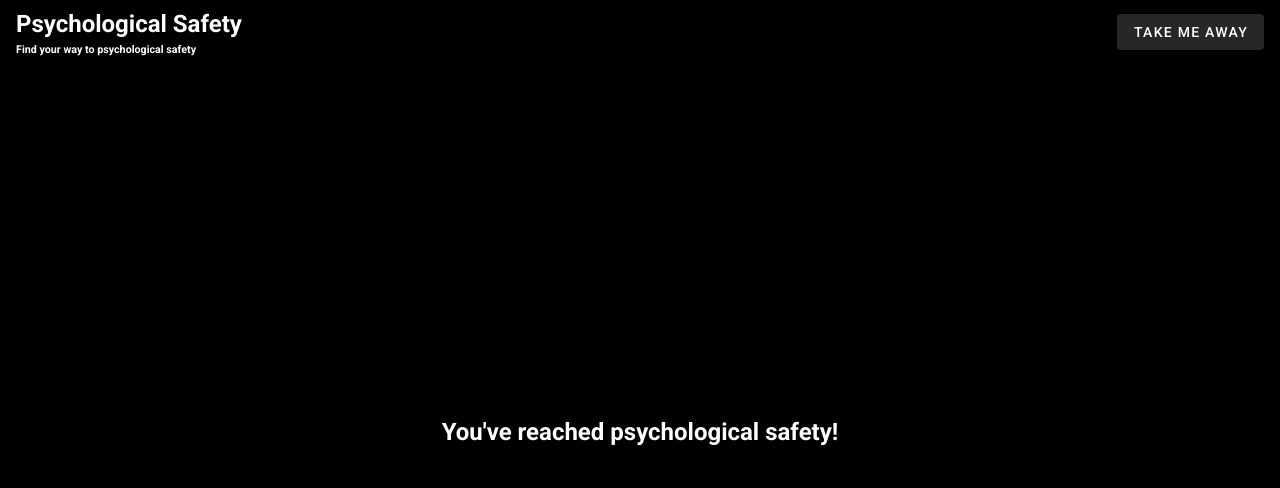
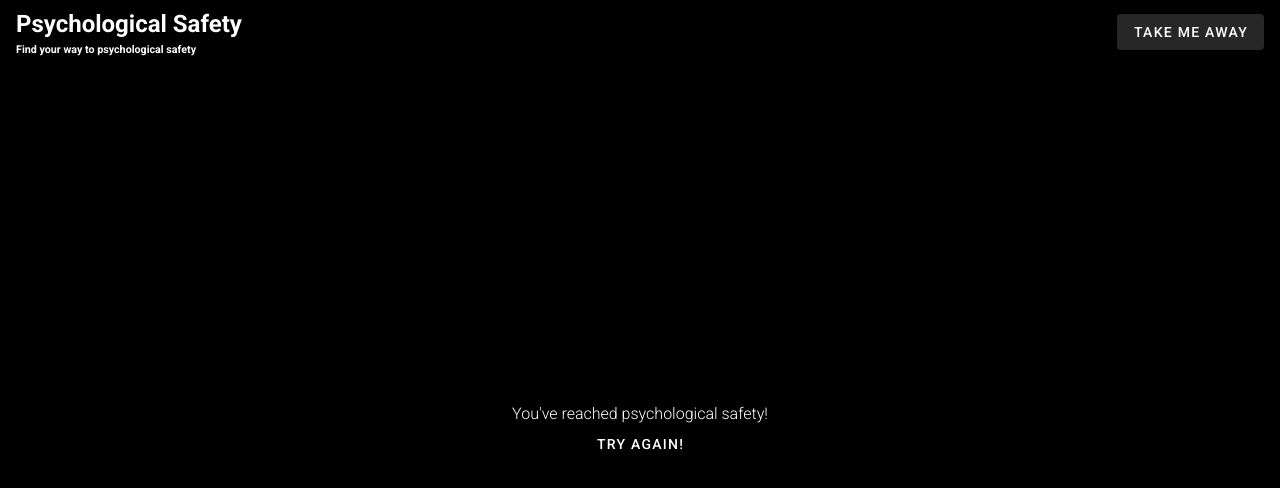
Before and after one commit to jbrill/psychological-safety, a Vue app in the folder app/: page /psychological_safety in a window 1280 px wide. Shown: the top 488 px of the page. Built offline with nearby package versions, Linux system fonts and the light colour scheme; what vue-youtube-embed would draw is missing.

Commit message:
add button to psych safety page

```diff
--- a/app/src/components/psychological_safety.vue
+++ b/app/src/components/psychological_safety.vue
@@ -1,6 +1,9 @@
 <template>
   <v-container>
-    <h2>You've reached psychological safety!</h2>
+    <span style="padding-bottom: 2rem">You've reached psychological safety!</span>
+    <v-flex class="flex-column" align-items-center>
+      <v-btn color="black" class="white--text" to="/">Try again!</v-btn>
+    </v-flex>
   </v-container>
 </template>
 
```
